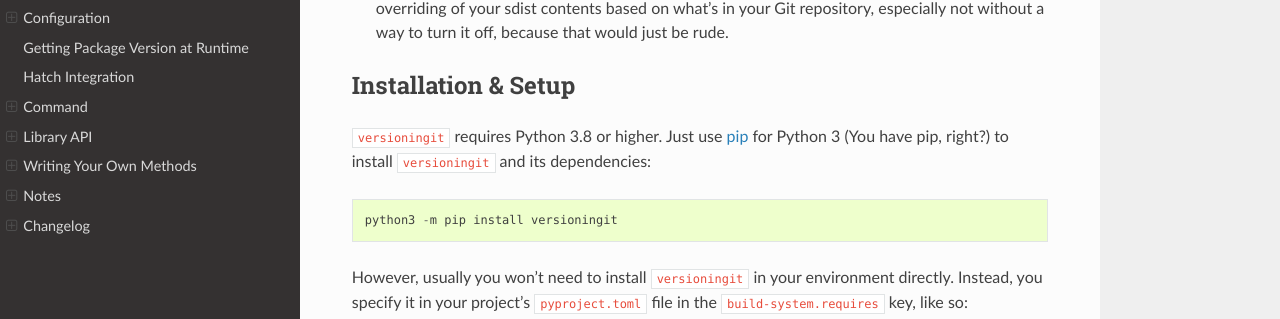
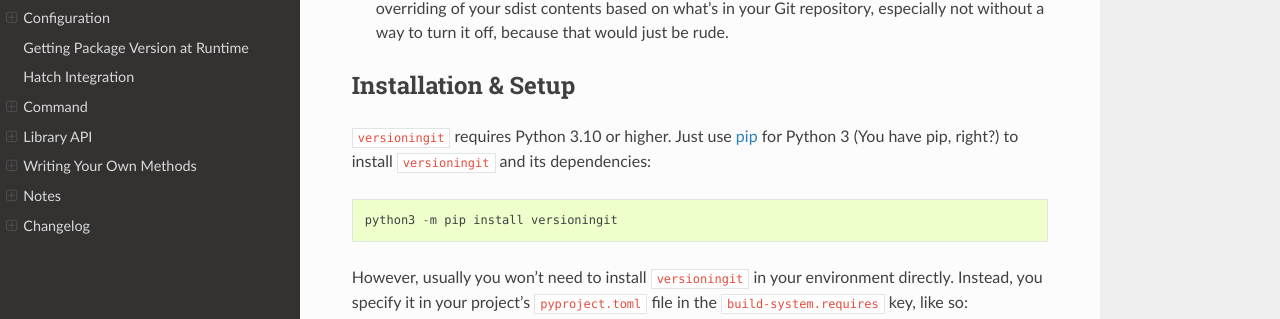
Before and after one commit to jwodder/versioningit, a Sphinx documentation site: the page built from docs/index.rst, in a window 1280 px wide and 900 px high, scrolled down 709 px. Shown: the part 131-450 px from the top of the window. Built offline with Sphinx 7.4.7 and the Read the Docs theme 3.1.0, drawn with Linux system fonts in a browser that asks for light colours.

Commit message:
Drop support for Python 3.8 and 3.9
GitHub Actions no longer supports those versions.

```diff
--- a/README.rst
+++ b/README.rst
@@ -74,7 +74,7 @@
 
 Installation & Setup
 ====================
-``versioningit`` requires Python 3.8 or higher.  Just use `pip
+``versioningit`` requires Python 3.10 or higher.  Just use `pip
 <https://pip.pypa.io>`_ for Python 3 (You have pip, right?) to install
 ``versioningit`` and its dependencies::
 
--- a/docs/changelog.rst
+++ b/docs/changelog.rst
@@ -6,6 +6,7 @@
 v3.4.0 (in development)
 -----------------------
 - Support Python 3.14 and 3.15
+- Drop support for Python 3.8 and 3.9
 
 
 v3.3.0 (2025-06-27)
--- a/docs/index.rst
+++ b/docs/index.rst
@@ -67,7 +67,7 @@
 
 Installation & Setup
 ====================
-``versioningit`` requires Python 3.8 or higher.  Just use `pip
+``versioningit`` requires Python 3.10 or higher.  Just use `pip
 <https://pip.pypa.io>`_ for Python 3 (You have pip, right?) to install
 ``versioningit`` and its dependencies::
 
--- a/pyproject.toml
+++ b/pyproject.toml
@@ -7,7 +7,7 @@
 dynamic = ["version"]
 description = "Versioning It with your Version In Git"
 readme = "README.rst"
-requires-python = ">=3.8"
+requires-python = ">=3.10"
 license = "MIT"
 license-files = ["LICENSE"]
 authors = [
@@ -26,8 +26,6 @@
     "Development Status :: 5 - Production/Stable",
     "Programming Language :: Python :: 3 :: Only",
     "Programming Language :: Python :: 3",
-    "Programming Language :: Python :: 3.8",
-    "Programming Language :: Python :: 3.9",
     "Programming Language :: Python :: 3.10",
     "Programming Language :: Python :: 3.11",
     "Programming Language :: Python :: 3.12",
```
Also changed, not shown: CHANGELOG.md (+1 -0 lines), 2 other files.
